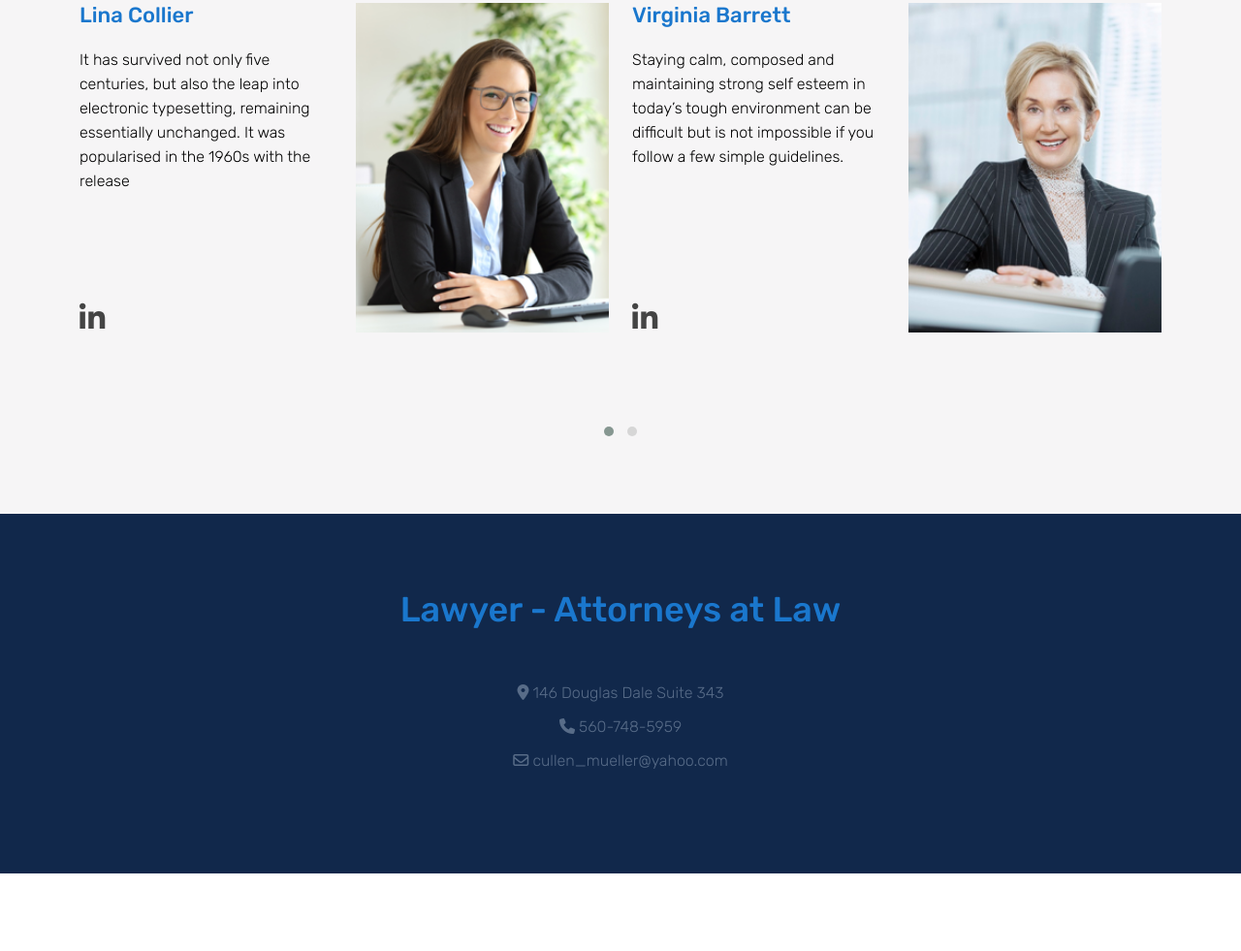
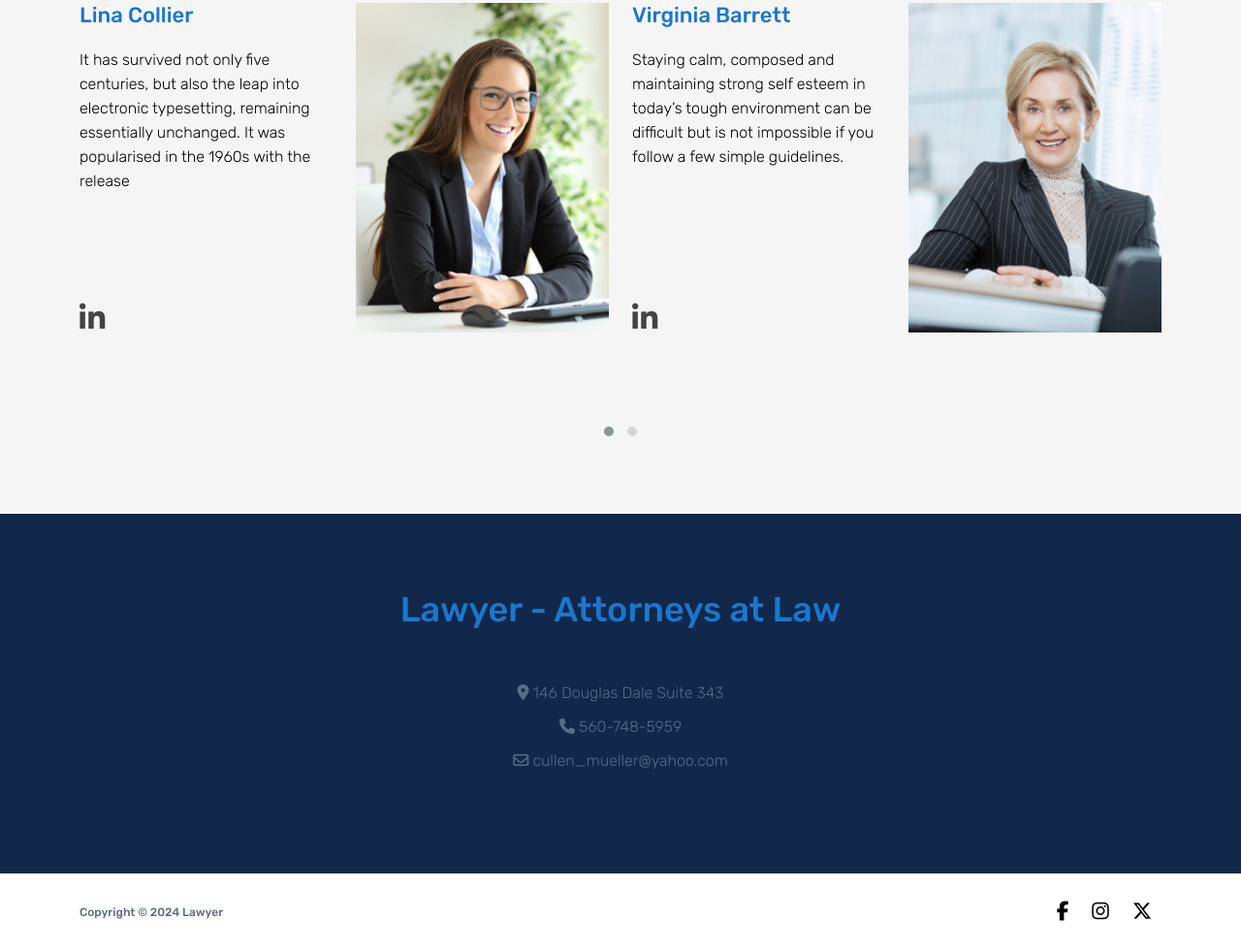
Before and after one commit to Nikola14a/Lawyer, a plain HTML site: page public_html/index.html in a window 1280 px wide. Shown: the part 1501-2482 px from the top of the page at 97% size. Before the commit the page ends 2402 px from the top, so only its background shows below. Drawn offline with nearby package versions, Linux system fonts and the light colour scheme.

Commit message:
Footer done

```diff
--- a/public_html/index.html
+++ b/public_html/index.html
@@ -391,7 +391,28 @@ Click nbfs://nbhost/SystemFileSystem/Templates/Other/html.html to edit this temp
       <!--section info end-->
     </main>
     <!--main end-->
-
+    <!--footer start-->
+    <footer class="text-center">
+      <div
+        class="container d-sm-flex justify-content-sm-between align-items-sm-center">
+        <p class="copyright mb-0">Copyright &copy; 2024 Lawyer</p>
+        <nav class="social">
+          <a
+            href="https://facebook.com"
+            target="_blank"
+            class="fa-brands fa-facebook-f social-icon text-decoration-none"></a>
+          <a
+            href="htpps://instagram.com"
+            target="_blank"
+            class="fa-brands fa-instagram text-decoration-none social-icon"></a>
+          <a
+            href="https://twiter.com"
+            target="_blank"
+            class="fa-brands fa-x-twitter text-decoration-none social-icon"></a>
+        </nav>
+      </div>
+    </footer>
+    <!--footer end-->
     <script
       src="https://kit.fontawesome.com/eabec9a128.js"
       crossorigin="anonymous"></script>
--- /dev/null
+++ b/public_html/scss/partials/_footer.scss
@@ -0,0 +1,25 @@
+$copyright-color: #586c88;
+$social-color: #000;
+
+footer {
+  padding: 2.8rem 0 2.7rem;
+  .copyright {
+    color: $copyright-color;
+    font-size: 1.2rem;
+    line-height: 2.5rem;
+    font-weight: 500;
+  }
+
+  .social {
+    .social-icon {
+      color: $social-color;
+      text-decoration: none;
+      font-size: 2rem;
+      margin: 0 10px;
+      transition: 0.3s linear;
+      &:hover {
+        transform: translate();
+      }
+    }
+  }
+}
--- a/public_html/scss/theme.scss
+++ b/public_html/scss/theme.scss
@@ -9,3 +9,4 @@
 @import "partials/service-section";
 @import "partials/home-page-team-section";
 @import "partials/info-section";
+@import "partials/footer";
```
Also changed, not shown: public_html/css/theme.css, 1 other file.
